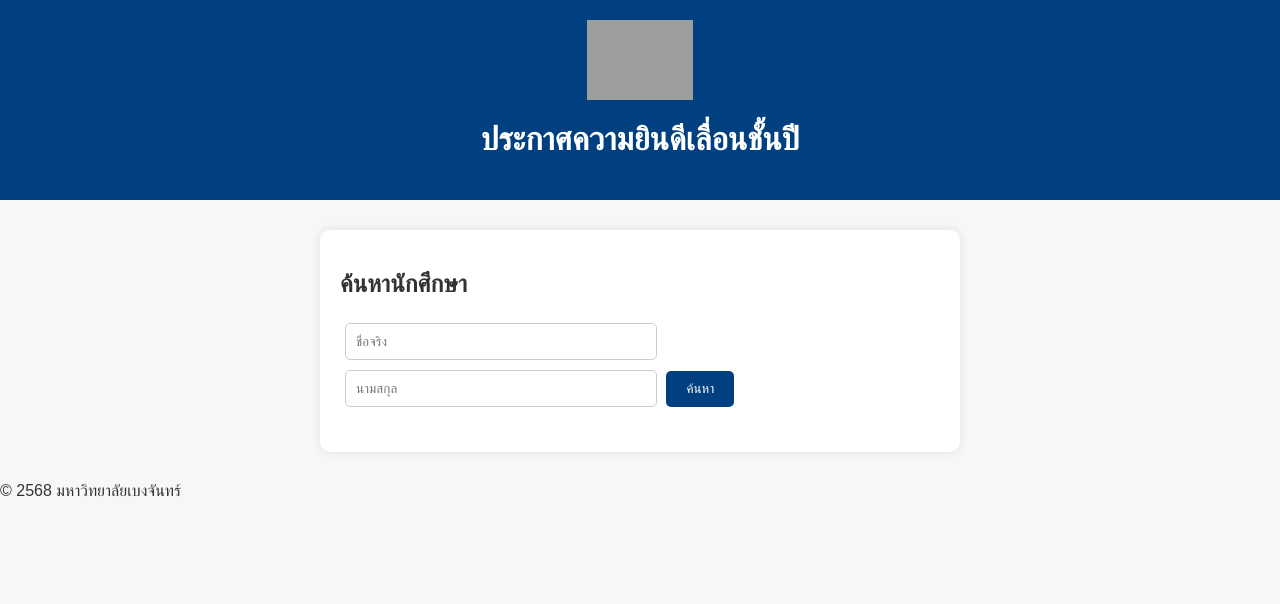
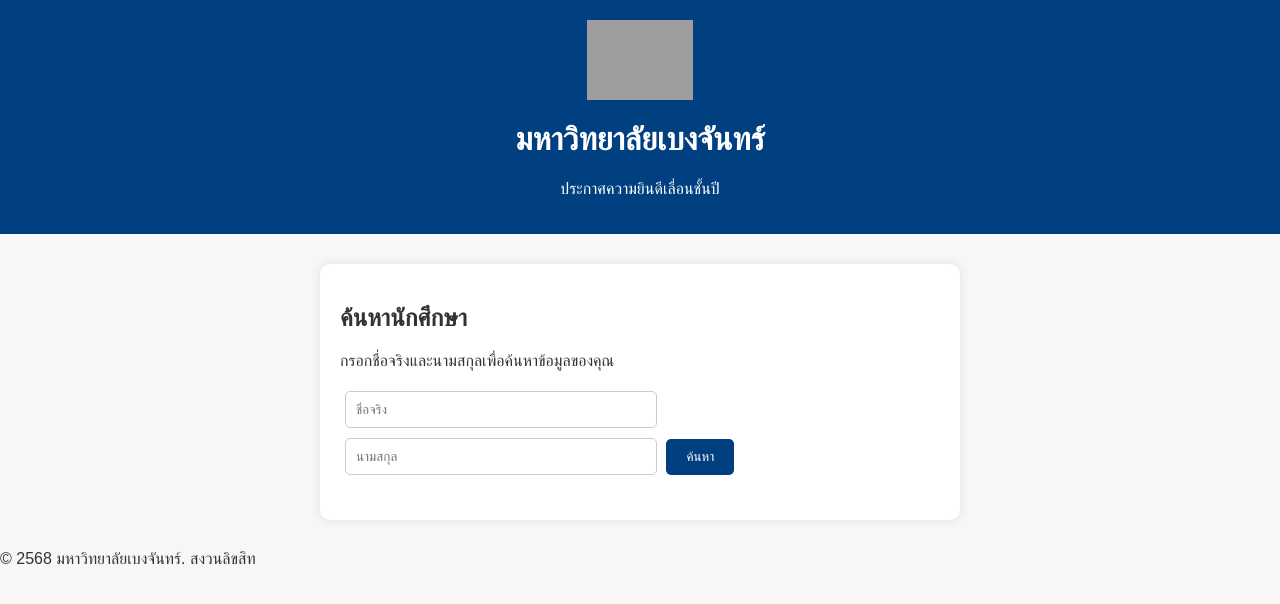
Before and after one commit to bbengcanthr-coder/bcu-congrats, a plain HTML site: page index.html in a window 1280 px wide. Drawn offline with Linux system fonts and the light colour scheme; grey boxes are pictures that could not be loaded.

Commit message:
Update index.html

```diff
--- a/index.html
+++ b/index.html
@@ -5,28 +5,32 @@
   <meta name="viewport" content="width=device-width, initial-scale=1.0">
   <title>ประกาศความยินดีเลื่อนชั้นปี | มหาวิทยาลัยเบงจันทร์</title>
   <link rel="stylesheet" href="style.css">
+  <link href="https://fonts.googleapis.com/css2?family=Kanit:wght@300;500;700&display=swap" rel="stylesheet">
 </head>
 <body>
   <header>
+    <div class="header-container">
       <img src="ตราสำนัก.png" alt="โลโก้ มหาวิทยาลัยเบงจันทร์" class="logo">
-        <h1>ประกาศความยินดีเลื่อนชั้นปี</h1>
+      <div>
+        <h1>มหาวิทยาลัยเบงจันทร์</h1>
+        <p>ประกาศความยินดีเลื่อนชั้นปี</p>
+      </div>
+    </div>
   </header>
 
   <main>
     <section class="search-section">
       <h2>ค้นหานักศึกษา</h2>
+      <p>กรอกชื่อจริงและนามสกุลเพื่อค้นหาข้อมูลของคุณ</p>
+      <div class="inputs">
         <input type="text" id="firstName" placeholder="ชื่อจริง">
         <input type="text" id="lastName" placeholder="นามสกุล">
         <button onclick="searchStudent()">ค้นหา</button>
+      </div>
     </section>
 
     <section id="result" class="result-section"></section>
   </main>
 
   <footer>
-        © 2568 มหาวิทยาลัยเบงจันทร์
-    </footer>
-
-    <script src="script.js"></script>
-</body>
-</html>
+    © 2568 มหาวิทยาลัยเบงจันทร์. สงวนลิขสิท
```
Lines whose indentation alone changed are shown as unchanged.
